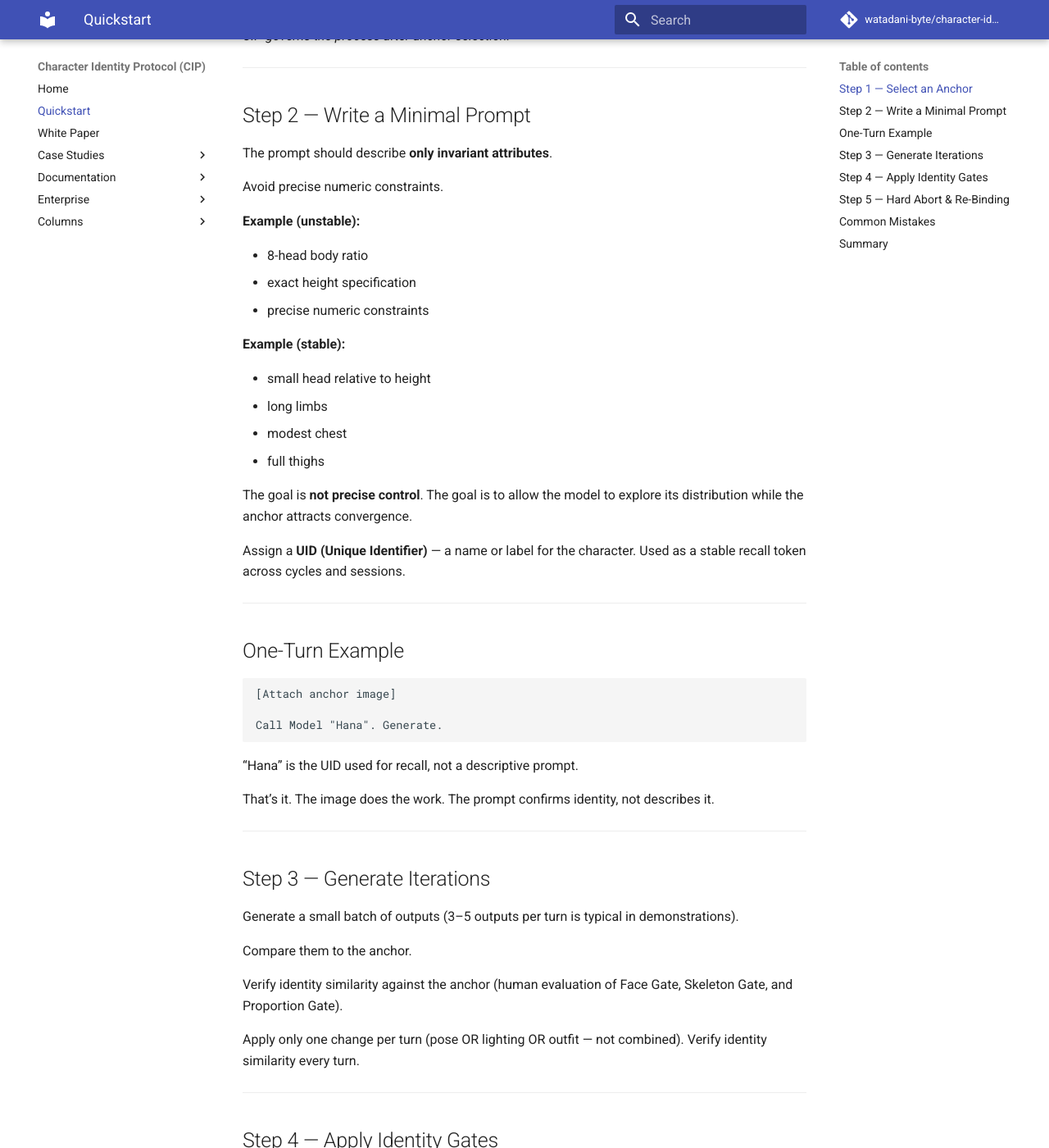
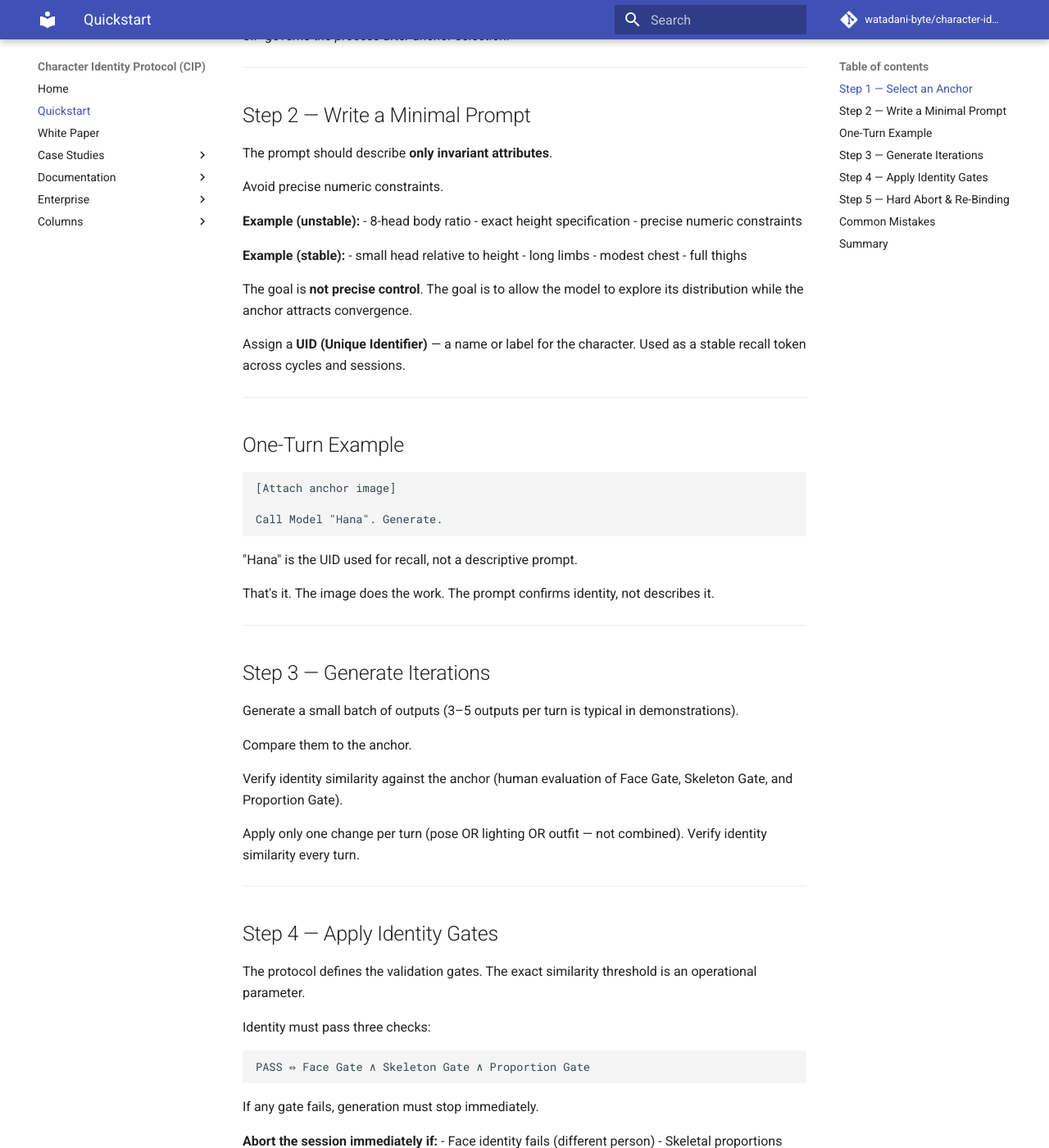
Before and after one commit to watadani-byte/character-identity-protocol, an MkDocs documentation site: the page built from docs/quickstart.md, in a window 1280 px wide and 1400 px high, scrolled down 918 px. Shown: the whole window at 82% size. Built offline with MkDocs 1.6.1 and Material for MkDocs 9.7.7, drawn with Linux system fonts in a browser that asks for light colours; comment, search, counter and statistics services are not loaded; some of the changed text lies outside the part shown.

Commit message:
Update quickstart.md

````diff
--- a/docs/quickstart.md
+++ b/docs/quickstart.md
@@ -17,7 +17,7 @@ The protocol uses three elements:
 
 > This guide assumes you are working in an image generation environment with anchor image support (e.g., ChatGPT with GPT Image 1, Gemini, or equivalent).
 
------
+---
 
 ## Step 1 — Select an Anchor
 
@@ -33,7 +33,7 @@ This image becomes the **identity reference**.
 
 *Anchor selection is operator-owned: the anchor is the target image the operator wants to reproduce. CIP governs the process after anchor selection.*
 
------
+---
 
 ## Step 2 — Write a Minimal Prompt
 
@@ -42,13 +42,11 @@ The prompt should describe **only invariant attributes**.
 Avoid precise numeric constraints.
 
 **Example (unstable):**
-
 - 8-head body ratio
 - exact height specification
 - precise numeric constraints
 
 **Example (stable):**
-
 - small head relative to height
 - long limbs
 - modest chest
@@ -59,7 +57,7 @@ The goal is to allow the model to explore its distribution while the anchor attr
 
 Assign a **UID (Unique Identifier)** — a name or label for the character. Used as a stable recall token across cycles and sessions.
 
------
+---
 
 ## One-Turn Example
 
@@ -69,11 +67,11 @@ Assign a **UID (Unique Identifier)** — a name or label for the character. Used
 Call Model "Hana". Generate.
 ```
 
-“Hana” is the UID used for recall, not a descriptive prompt.
+"Hana" is the UID used for recall, not a descriptive prompt.
 
-That’s it. The image does the work. The prompt confirms identity, not describes it.
+That's it. The image does the work. The prompt confirms identity, not describes it.
 
------
+---
 
 ## Step 3 — Generate Iterations
 
@@ -86,7 +84,7 @@ Verify identity similarity against the anchor (human evaluation of Face Gate, Sk
 Apply only one change per turn (pose OR lighting OR outfit — not combined).
 Verify identity similarity every turn.
 
------
+---
 
 ## Step 4 — Apply Identity Gates
 
@@ -101,7 +99,6 @@ PASS ⇔ Face Gate ∧ Skeleton Gate ∧ Proportion Gate
 If any gate fails, generation must stop immediately.
 
 **Abort the session immediately if:**
-
 - Face identity fails (different person)
 - Skeletal proportions shift significantly
 - Identity similarity drops below the operational threshold (operator-defined; ~90% is commonly used in demonstrations)
@@ -109,7 +106,7 @@ If any gate fails, generation must stop immediately.
 Do **not** attempt progressive correction after failure.
 Discard contaminated outputs. Re-anchor in a new cycle.
 
------
+---
 
 ## Step 5 — Hard Abort & Re-Binding
 
@@ -126,19 +123,19 @@ If drift occurs:
 
 This restores identity convergence.
 
------
+---
 
 ## Common Mistakes
 
-|Mistake                                    |Effect                       |Fix                                  |
-|-------------------------------------------|-----------------------------|-------------------------------------|
-|Verbose prompt with anchor                 |Optimization overrides anchor|Reduce to minimal prompt             |
-|Changing multiple conditions in one turn   |Compound drift               |One change per turn only             |
-|Continuing after identity failure          |Contamination accumulates    |Hard abort, re-anchor                |
-|Using a draft image as anchor              |Weak convergence baseline    |Use highest-purity output only       |
-|Not checking identity similarity every turn|Silent drift undetected      |Verify identity similarity every turn|
+| Mistake | Effect | Fix |
+|---------|--------|-----|
+| Verbose prompt with anchor | Optimization overrides anchor | Reduce to minimal prompt |
+| Changing multiple conditions in one turn | Compound drift | One change per turn only |
+| Continuing after identity failure | Contamination accumulates | Hard abort, re-anchor |
+| Using a draft image as anchor | Weak convergence baseline | Use highest-purity output only |
+| Not checking identity similarity every turn | Silent drift undetected | Verify identity similarity every turn |
 
------
+---
 
 ## Summary
 
@@ -157,7 +154,7 @@ Hard Abort → Re-bind → Re-converge
 Identity is not generated.
 Identity is **recovered**.
 
------
+---
 
 *For the full technical explanation, see [Technical Mechanism](technical_mechanism.md).*
 *For stop-condition logic, see [Identity Gates (Quality Gate Addendum)](quality_gate_addendum.md).*
````
